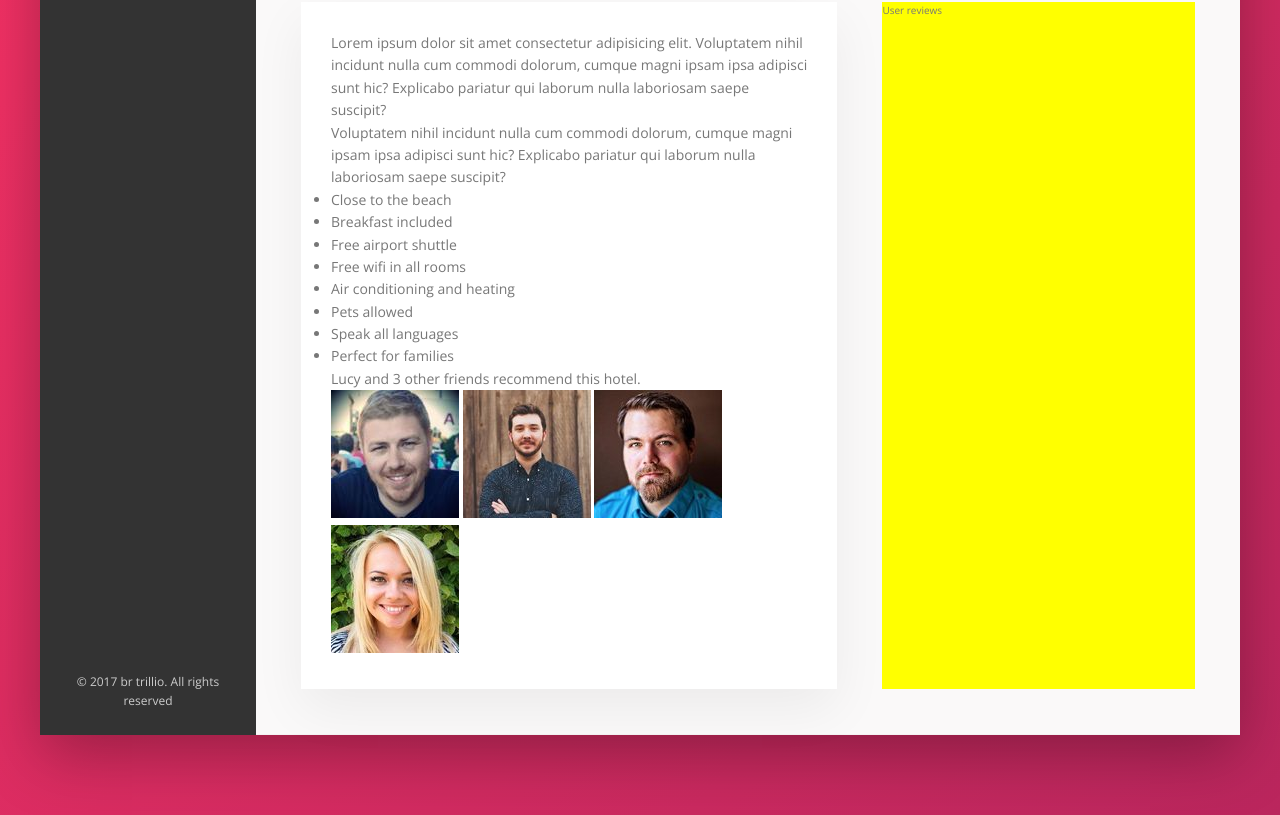
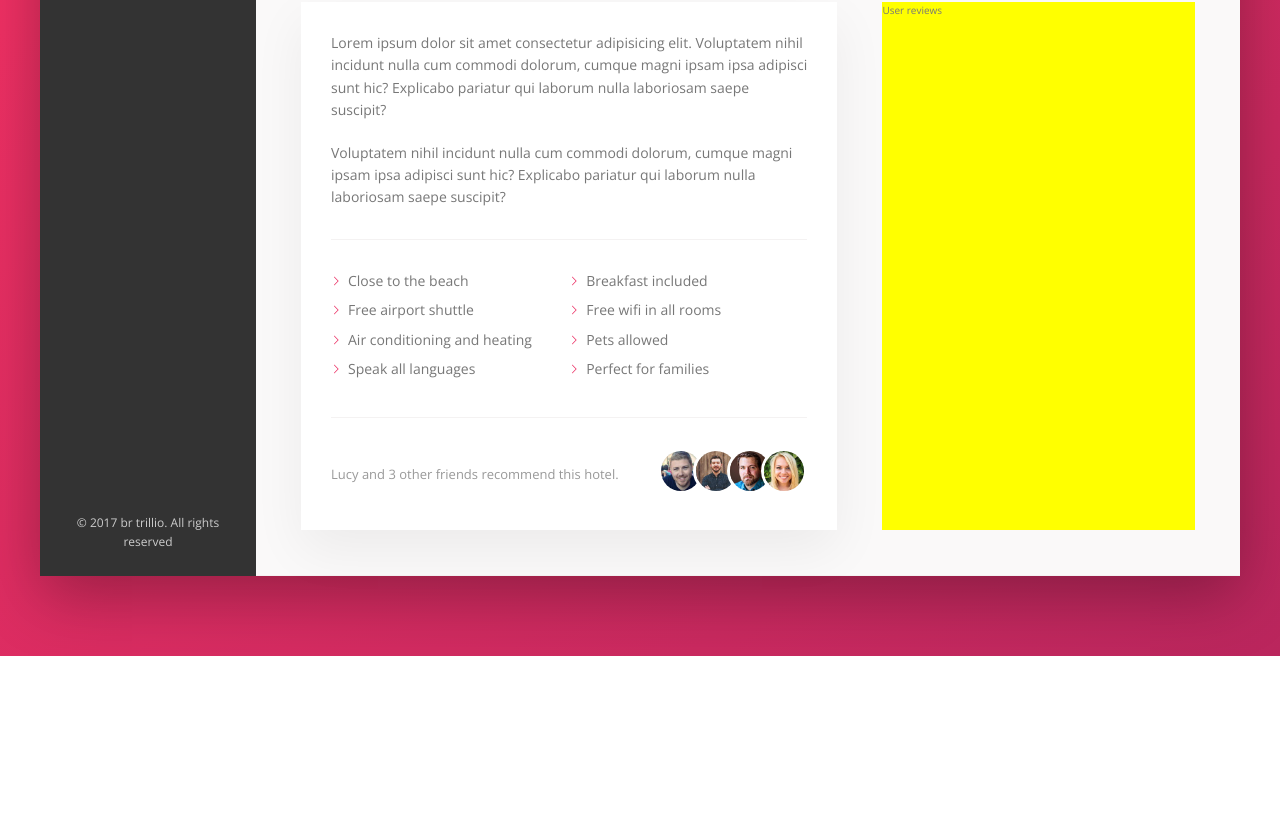
Before and after one commit to Frank-Bae/css, a website: page Trillo/starter/index.html in a window 1280 px wide. Shown: the part 506-1321 px from the top of the page. After the commit the page ends 1162 px from the top, so only its background shows below. Drawn offline with nearby package versions, Linux system fonts and the light colour scheme.

Commit message:
completed the description portion

```diff
--- a/Trillo/starter/sass/_component.scss
+++ b/Trillo/starter/sass/_component.scss
@@ -316,3 +316,87 @@
     box-shadow: none;
   }
 }
+
+///////////////////////
+// Paragraph
+.paragraph:not(:last-of-type) { //last of the paragraph type will not have a bottom margin of 2rem
+  margin-bottom: 2rem;
+}
+
+
+
+
+
+
+///////////////////////
+// LIST
+.list {
+  list-style: none;
+  margin: 3rem 0;
+  padding: 3rem 0;
+  border-top: var(--line);
+  border-bottom: var(--line);
+
+  display: flex;
+  flex-wrap: wrap;
+
+  &__item {
+    flex: 0 0 50%; // dont grow dont shrink
+    margin-bottom: .7rem;
+  }
+
+  &__item:before {
+    content: "";
+    display: inline-block;
+    height: 1rem;
+    width: 1rem;
+    margin-right: .7rem;
+
+    //older browsers
+    // background-image: url(../img/chevron-thin-right.svg);
+    // background-size: cover;
+
+    //newer browers- mask
+    background-color: var(--color-primary);
+    // -webkit-mask-image: url(../img/chevron-thin-right.svg);
+    // -webkit-mask-size: cover;
+
+    mask-image: url(../img/chevron-thin-right.svg); // to give background color for scg and img on background
+    mask-size: cover;
+  }
+}
+
+
+
+
+
+///////////////////////
+// RECOMMEND
+.recommend {
+  font-size: 1.3rem;
+  color: var(--color-grey-dark-3);
+
+  display: flex;
+  align-items: center;
+
+
+  &__count {
+    margin-right: auto;
+  }
+
+  &__friends {
+
+  }
+
+  &__photo {
+    box-sizing: content-box;
+    height: 4rem;
+    width: 4rem;
+    border-radius: 50%;
+    border: 3px solid #fff;
+
+    &:not(:last-child) {
+      margin-right: -1.5rem;
+    }
+  }
+}
```
Also changed, not shown: Trillo/starter/sass/main.css, 1 other file.
